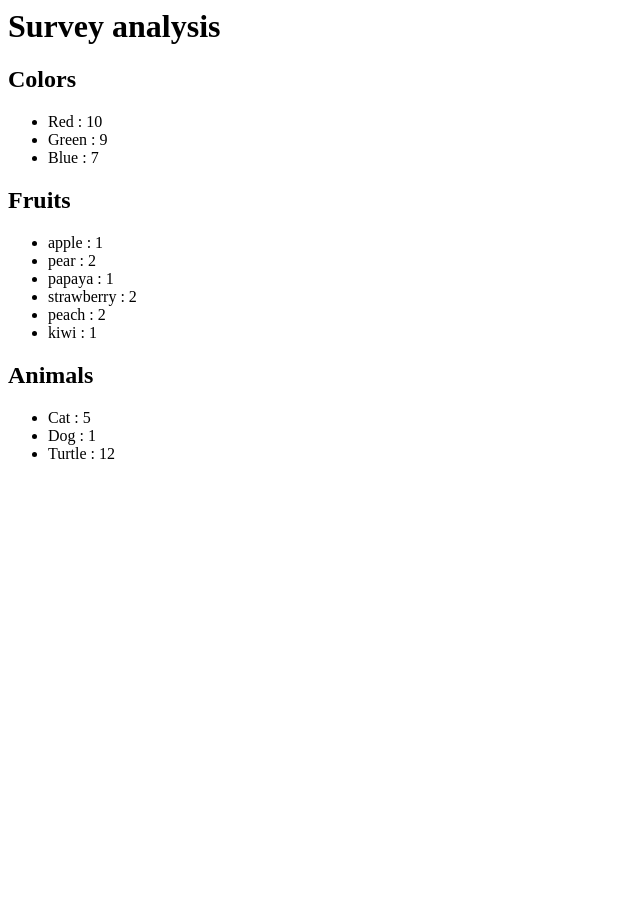
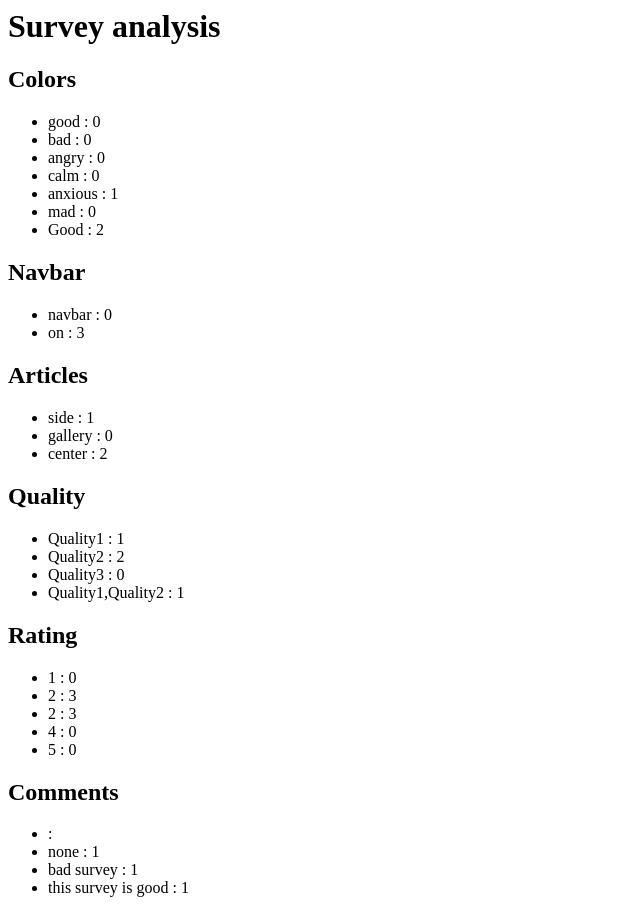
Before and after one commit to NaderEG/NaderEG, a Node server app: page /analysis in a window 1280 px wide. Shown: the whole page, without its empty margins (0-640 px from the left). Before the commit the page ends 459 px from the top, so only its background shows below. Run offline with Node 20, Linux system fonts and the light colour scheme.

Commit message:
done module 6

```diff
--- /dev/null
+++ b/Module6/data/articles.json
@@ -0,0 +1 @@
+[{"articles":"side","count":1},{"articles":"gallery","count":0},{"articles":"center","count":2}]
--- a/Module6/data/color.json
+++ /dev/null
@@ -1 +0,0 @@
-[{"color":"Red","count":10},{"color":"Green","count":9},{"color":"Blue","count":7}]
--- /dev/null
+++ b/Module6/data/colors.json
@@ -0,0 +1 @@
+[{"colors":"good","count":0},{"colors":"bad","count":0},{"colors":"angry","count":0},{"colors":"calm","count":0},{"colors":"anxious","count":1},{"colors":"mad","count":0},{"colors":"Good","count":2}]
--- /dev/null
+++ b/Module6/data/comments.json
@@ -0,0 +1 @@
+[{},{"comments":"none","count":1},{"comments":"bad survey","count":1},{"comments":"this survey is good","count":1}]
--- a/Module6/data/fruit.json
+++ b/Module6/data/fruit.json
@@ -1 +1 @@
-[{"fruit":"apple","count":1},{"fruit":"pear","count":2},{"fruit":"papaya","count":1},{"fruit":"strawberry","count":2},{"fruit":"peach","count":2},{"fruit":"kiwi","count":1}]
+[{"fruit":"apple","count":1},{"fruit":"pear","count":2},{"fruit":"papaya","count":1},{"fruit":"strawberry","count":2},{"fruit":"peach","count":2},{"fruit":"kiwi","count":1},{"fruit":"fruit","count":7}]
--- /dev/null
+++ b/Module6/data/guilty.json
@@ -0,0 +1 @@
+[{"guilty":"1","count":0},{"guilty":"2","count":3},{"guilty":"2","count":3},{"guilty":"4","count":0},{"guilty":"5","count":0}]
--- /dev/null
+++ b/Module6/data/navbar.json
@@ -0,0 +1 @@
+[{"navbar":"navbar","count":0},{"navbar":"on","count":3}]
--- /dev/null
+++ b/Module6/data/quality.json
@@ -0,0 +1 @@
+[{"quality":"Quality1","count":1},{"quality":"Quality2","count":2},{"quality":"Quality3","count":0},{"quality":["Quality1","Quality2"],"count":1}]
--- a/Module6/package.json
+++ b/Module6/package.json
@@ -12,5 +12,6 @@
     "body-parser": "^1.19.0",
     "ejs": "^3.1.3",
     "express": "^4.17.1"
-  }
+  },
+  "keywords": []
 }
--- a/Module6/surveyController.js
+++ b/Module6/surveyController.js
@@ -20,7 +20,7 @@ function writeData(info, fileName){
 // to match with the file names
 // I assume we always just add 1 to a single item
 function combineCounts(name, value){
-    // console.log(value);
+    console.log(value);
     info = readData(name);
      // will be useful for text entry, since the item typed in might not be in the list
     var found = 0;
@@ -42,11 +42,14 @@ module.exports = function(app){
     // when a user goes to localhost:3000/analysis
     // serve a template (ejs file) which will include the data from the data files
     app.get('/analysis', function(req, res){
-        var color = readData("color");
-        var fruit = readData("fruit");
-        var animal = readData("animal");
-        res.render('showResults', {results: [color, fruit, animal]});
-        console.log([color, fruit, animal]);
+        var colors = readData("colors");
+        var navbar = readData("navbar");
+        var comments = readData("comments");
+        var quality = readData("quality");
+        var guilty = readData("guilty");
+        var articles = readData("articles");
+        res.render('showResults', {results: [colors, navbar, articles, quality, guilty, comments]});
+        console.log([colors, navbar, articles, quality, guilty, comments]);
     });
 
     // when a user goes to localhost:3000/niceSurvey
@@ -64,7 +67,7 @@ module.exports = function(app){
         for (var key in json){
             console.log(key + ": " + json[key]);
             // in the case of checkboxes, the user might check more than one
-            if ((key === "color") && (json[key].length === 2)){
+            if ((key === "quality") && (json[key].length === 2)){
                 for (var item in json[key]){
                     combineCounts(key, json[key][item]);
                 }
--- a/Module6/views/showResults.ejs
+++ b/Module6/views/showResults.ejs
@@ -8,19 +8,37 @@
     <h2>Colors</h2>
     <ul>
     <% for (var i=0; i<results[0].length; i++){ %>
-        <li><%= results[0][i].color %> :  <%= results[0][i].count %></li>
+        <li><%= results[0][i].colors %> :  <%= results[0][i].count %></li>
     <% } %>
     </ul>
-    <h2>Fruits</h2>
+    <h2>Navbar</h2>
     <ul>
     <% for (var i=0; i<results[1].length; i++){ %>
-        <li><%= results[1][i].fruit %> :  <%= results[1][i].count %></li>
+        <li><%= results[1][i].navbar %> :  <%= results[1][i].count %></li>
     <% } %>
     </ul>
-    <h2>Animals</h2>
+    <h2>Articles</h2>
     <ul>
     <% for (var i=0; i<results[2].length; i++){ %>
-        <li><%= results[2][i].animal %> :  <%= results[2][i].count %></li>
+        <li><%= results[2][i].articles %> :  <%= results[2][i].count %></li>
+    <% } %>
+    </ul>
+    <h2>Quality</h2>
+    <ul>
+    <% for (var i=0; i<results[3].length; i++){ %>
+        <li><%= results[3][i].quality %> :  <%= results[3][i].count %></li>
+    <% } %>
+    </ul>
+    <h2>Rating</h2>
+    <ul>
+    <% for (var i=0; i<results[4].length; i++){ %>
+        <li><%= results[4][i].guilty %> :  <%= results[4][i].count %></li>
+    <% } %>
+    </ul>
+    <h2>Comments</h2>
+    <ul>
+    <% for (var i=0; i<results[5].length; i++){ %>
+        <li><%= results[5][i].comments %> :  <%= results[5][i].count %></li>
     <% } %>
     </ul>
 </body>
```
Also changed, not shown: Module6/views/niceSurvey.html (+37 -16 lines).
